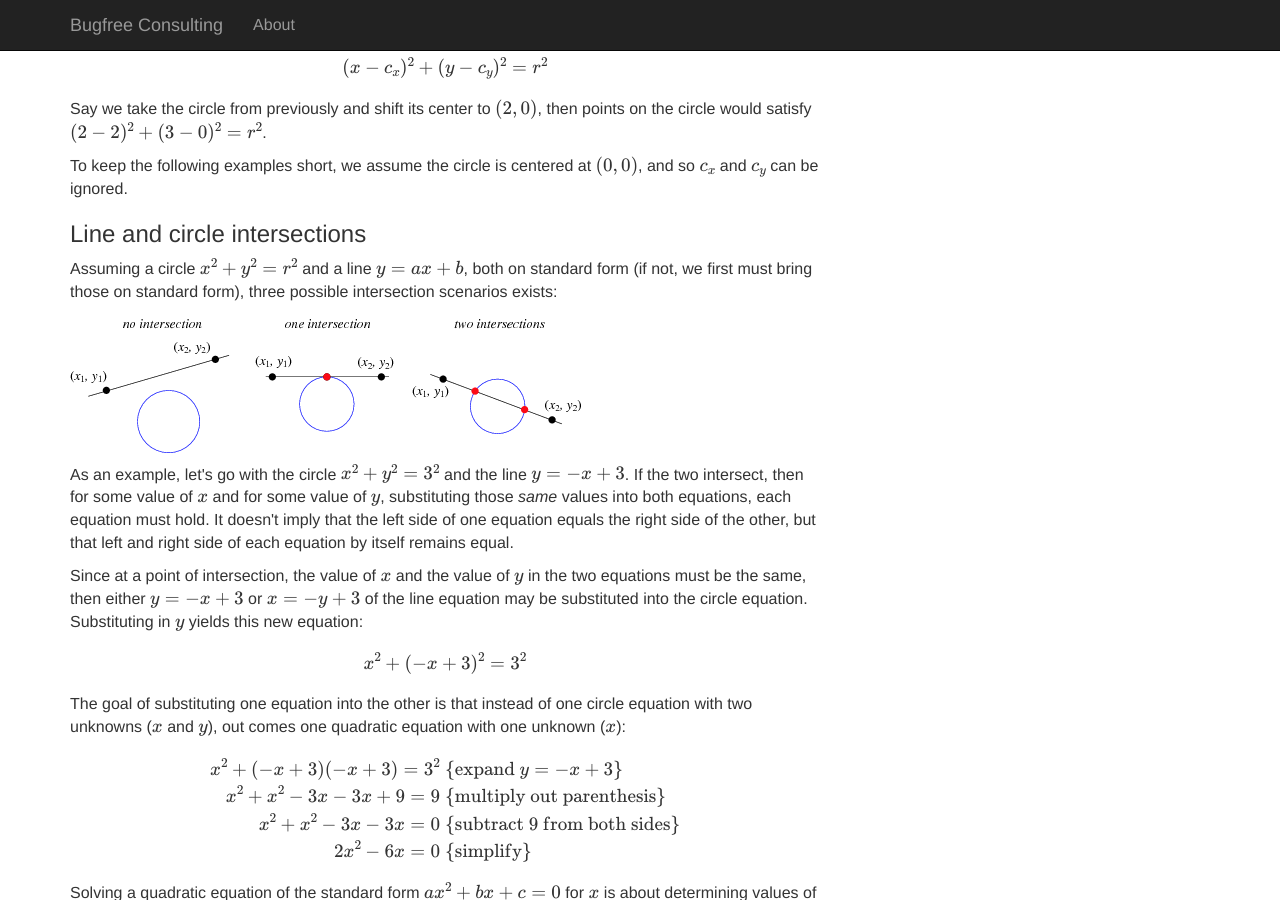
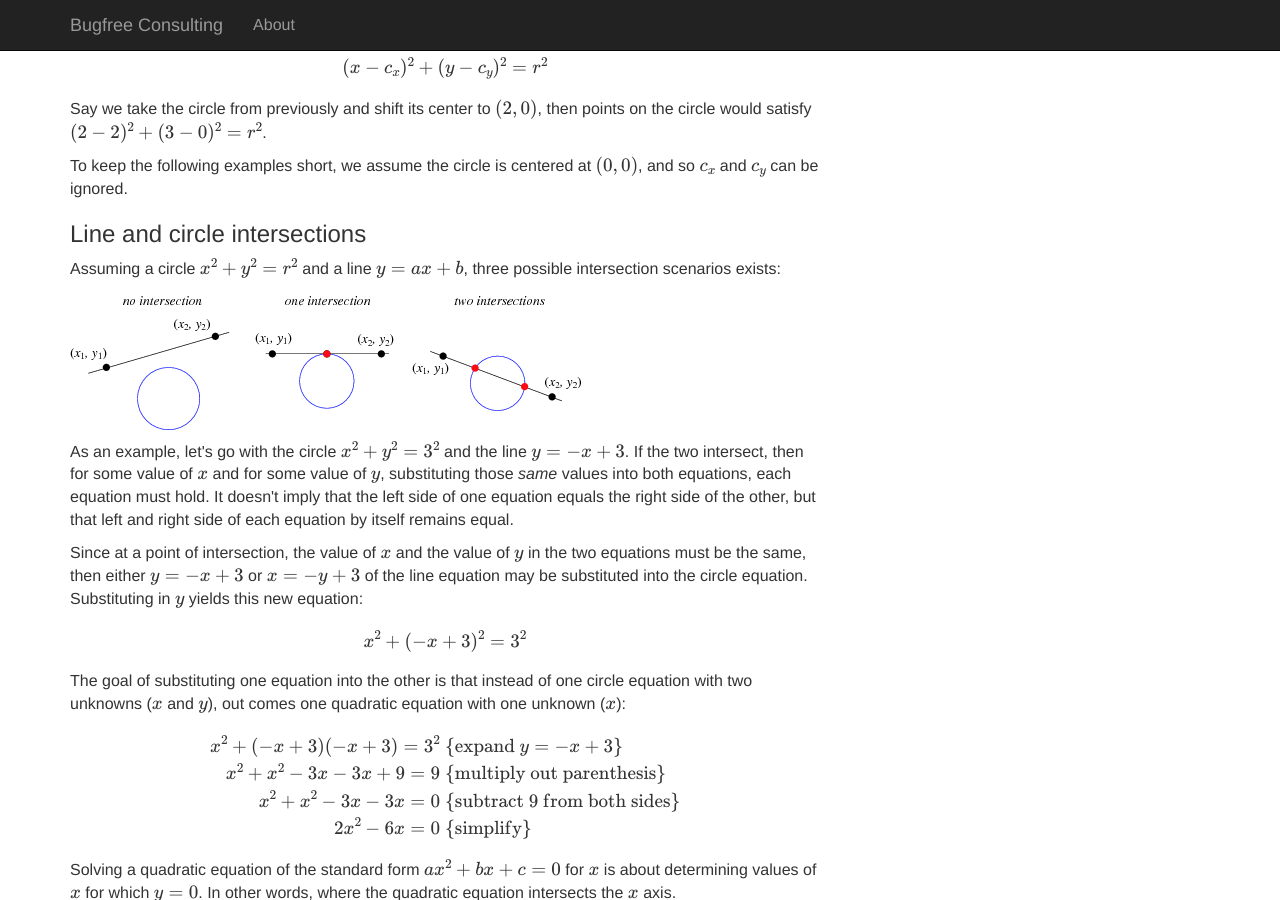
Before and after one commit to ronnieholm/ronnieholm.github.io, a Jekyll site: the page built from _posts/2018-09-01-ray-tracing-computing-ray-circle-intersections.html, in a window 1280 px wide and 900 px high, scrolled down 1577 px. Built offline with Jekyll 4.4.1, drawn with Linux system fonts in a browser that asks for light colours; nearby versions of some CDN libraries; formulas are drawn with MathJax 3.

Commit message:
Fix incorrect use of standard form

```diff
--- a/_posts/2018-09-01-ray-tracing-computing-ray-circle-intersections.html
+++ b/_posts/2018-09-01-ray-tracing-computing-ray-circle-intersections.html
@@ -103,9 +103,8 @@ on <a href="https://github.com/ronnieholm/Ray-tracing-in-one-weekend-CSharp">Git
 
   <h3>Line and circle intersections</h3>
   <p>
-    Assuming a circle \(x^2 + y^2 = r^2\) and a line \(y = ax + b\),
-    both on standard form (if not, we first must bring those on
-    standard form), three possible intersection scenarios exists:
+    Assuming a circle \(x^2 + y^2 = r^2\) and a line \(y = ax + b\), three
+    possible intersection scenarios exists:
   </p>
   <p>
     <img src="/content/circle-line-intersection-options.gif"/>
```
